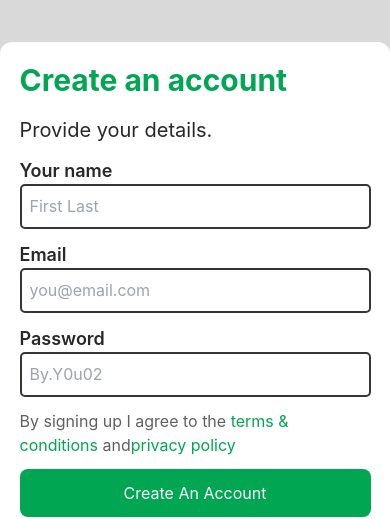
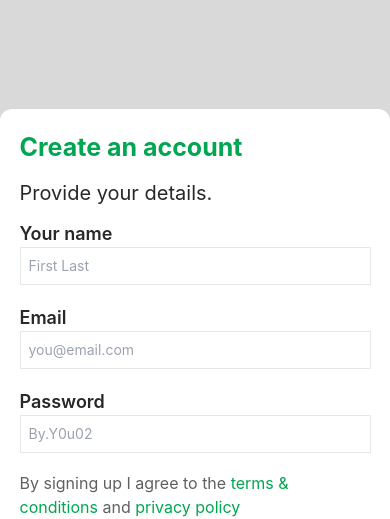
Before and after one commit to Torettosaviour17/my-first-sussesful-react-file-writen-on-my-own, a React (Create React App) app: page /Signin in a window 390 px wide. Shown: the top 519 px of the page. Built offline with nearby package versions, Linux system fonts and the light colour scheme.

Commit message:
just finished login in and signin responsiveness to my limits

```diff
--- a/src/components/login-component/login.jsx
+++ b/src/components/login-component/login.jsx
@@ -115,7 +115,7 @@ const login = () => {
             </div>
           </div>
           <div className="bg-[#D9D9D9]/70 w-full md:w-1/2 h-full flex justify-center items-center">
-            <div className="bg-white h-[85vh] rounded-xl py-10 px-10">
+            <div className="bg-white rounded-xl py-10 px-10">
               <h1 className=" text-lg lg:text-2xl font-bold text-[#00A651]">
                 Welcome Back!
               </h1>
--- a/src/components/signin-component/signin.jsx
+++ b/src/components/signin-component/signin.jsx
@@ -2,7 +2,6 @@ import React from "react";
 import { heroBackground } from "../../images";
 import { signgoogle, signfacebook, appleicon } from "../../images";
 import { Link } from "react-router-dom";
-
 
 const signin = () => {
   return (
@@ -11,10 +10,10 @@ const signin = () => {
         style={{ backgroundImage: `url(${heroBackground})` }}
         className="bg-background1  w-full flex flex-row h-screen"
       >
-        <div className="w-1/2 h-[100%] hidden   opacity-80 sm:flex items-center justify-center bg-[green] text-white">
+        <div className="w-1/2 h-[100%] hidden   opacity-80 md:flex items-center justify-center bg-[green] text-white">
           {/* Adjusted opacity */}
           <div className="pl-28 pr-14">
-            <h1 className="text-[24px] leading-[40px] lg:text-[40px] font-bold pb-5">
+            <h1 className="text-[20px] leading-[40px] lg:text-[40px] font-bold pb-5">
               Your Logistics Partner For Seamless Delivery.
             </h1>
             <p className="text-2xl">
@@ -22,10 +21,10 @@ const signin = () => {
             </p>
           </div>
         </div>
-        <div className="w-full flex items-center justify-center sm:w-1/2 h-[100%] bg-[#D9D9D9]">
-          <div className="bg-white rounded-xl flex flex-col space-y-5 items-center justify-center h-[90%] min-w-[15rem] w-[25rem]">
+        <div className="w-full flex items-center justify-center md:w-1/2 h-[100%] bg-[#D9D9D9]">
+          <div className="bg-white rounded-xl flex flex-col py-5 items-center justify-center ">
             <div className="space-y-3 w-[90%] h-[90%]">
-              <h1 className="font-bold text-[30px] text-[#00A651]">
+              <h1 className="font-bold text-[25px] text-[#00A651]">
                 Create an account
               </h1>
               <p className="font-normal text-[20px] text-[#282828]">
@@ -35,9 +34,9 @@ const signin = () => {
                 <h1 className="font-semibold text-[18px] text-[#282828]">
                   Your name
                 </h1>
-                <div className="border-2 rounded-[5px] border-[#353535] w-[100%] h-[2.8rem]">
+                <div className=" rounded-[5px] border-[#353535] w-[100%] h-[2.8rem]">
                   <input
-                    className="w-full px-2 rounded-[5px] h-10 outline-none "
+                    className="w-full border text-sm lg:text-lg p-2"
                     type="text"
                     placeholder="First Last"
                   />
@@ -47,9 +46,9 @@ const signin = () => {
                 <h1 className="font-semibold text-[18px] text-[#282828]">
                   Email
                 </h1>
-                <div className="border-2 rounded-[5px] border-[#353535] w-[100%] h-[2.8rem] ">
+                <div className=" rounded-[5px] border-[#353535] w-[100%] h-[2.8rem] ">
                   <input
-                    className="w-full px-2 rounded-[5px] h-10 outline-none "
+                    className="w-full border text-sm lg:text-lg p-2"
                     type="text"
                     placeholder="you@email.com"
                   />
@@ -59,21 +58,20 @@ const signin = () => {
                 <h1 className="font-semibold text-[18px] text-[#282828]">
                   Password
                 </h1>
-                <div className="border-2 rounded-[5px] border-[#353535] w-[100%] h-[2.8rem]">
+                <div className=" border-[#353535] w-[100%] h-[2.8rem]">
                   <input
-                    className="w-full px-2 rounded-[5px] h-10 outline-none "
+                    className="w-full border text-sm lg:text-lg p-2"
                     type="text"
                     placeholder="By.Y0u02"
                   />
                 </div>
               </div>
-
               <p className="text-[#606060]">
                 By signing up I agree to the{" "}
                 <span className="font-normal text-[#00A651]">
                   terms & conditions
                 </span>{" "}
-                and
+                and{" "}
                 <span className="font-normal text-[#00A651]">
                   privacy policy
                 </span>
@@ -83,13 +81,13 @@ const signin = () => {
                   Create An Account
                 </button>
               </div>
-              <div className="flex items-center justify-center my-4">
+              <div className="flex items-center justify-center">
                 <div className="border-t border-gray-300 flex-grow"></div>
                 <span className="mx-4 text-gray-500">or</span>
                 <div className="border-t border-gray-300 flex-grow"></div>
               </div>
               <div className="h-16 w-full flex items-center flex-row justify-center gap-3">
-                <div className="h-10 w-[25%] flex items-center justify-center border-2">
+                <div className=" w-[25%] flex items-center justify-center border-2">
                   <img src={signgoogle} alt="" />
                 </div>
                 <div className="h-10 w-[25%]   flex items-center justify-center ">
@@ -101,11 +99,11 @@ const signin = () => {
               </div>
             </div>
             <div className="flex justify-center">
-                <p>Already a Member?</p>
-                <Link to={"/login"} className="text-[#00A651]">
-                  Sign in
-                </Link>
-              </div>
+              <p>Already a Member?</p>
+              <Link to={"/login"} className="text-[#00A651]">
+                Sign in
+              </Link>
+            </div>
           </div>
         </div>
       </div>
```
